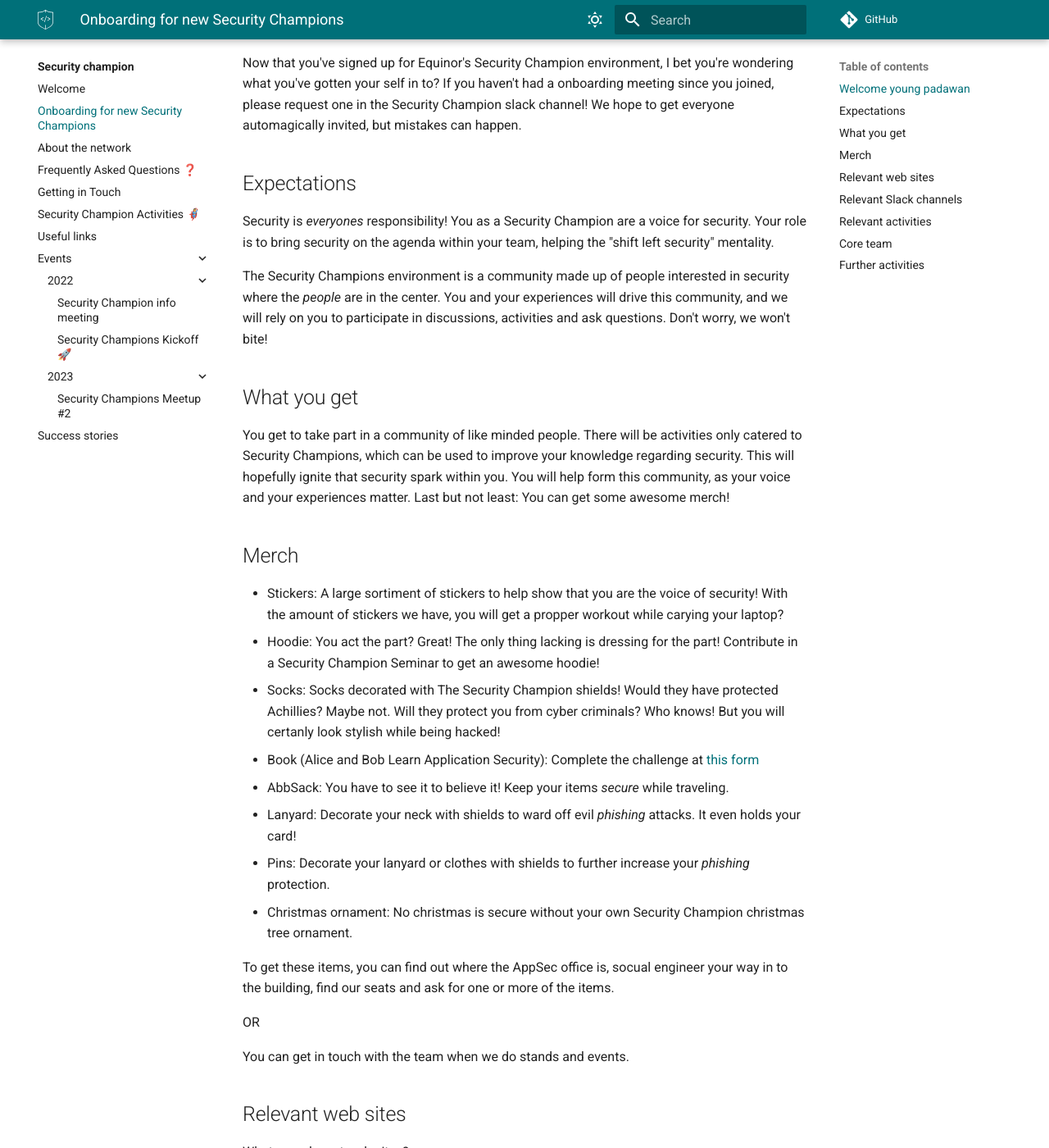
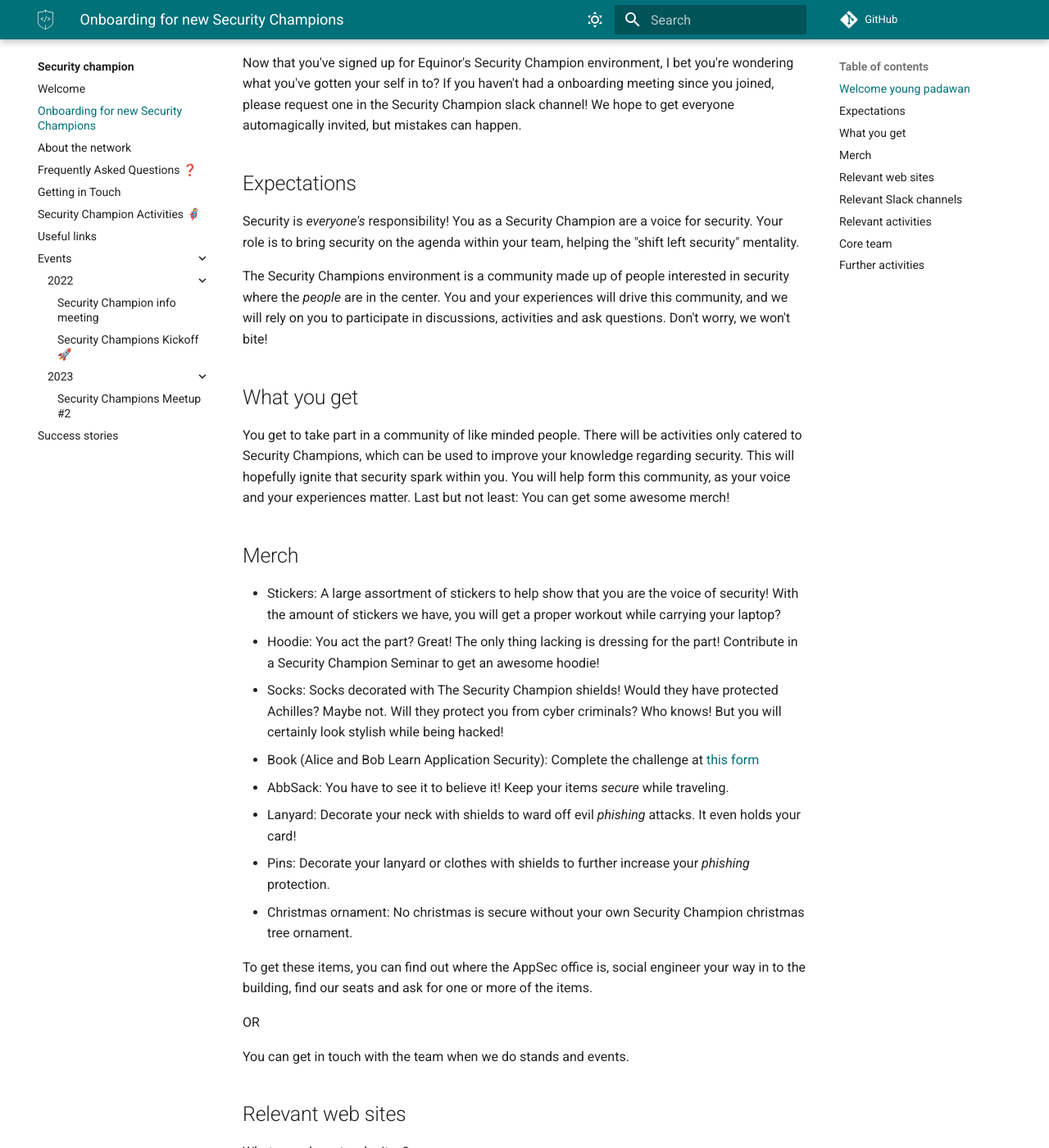
Before and after one commit to equinor/appsec, an MkDocs documentation site: the page built from docs/security-champion/2-new_security_champion.md, in a window 1280 px wide and 1400 px high, scrolled down 215 px. Shown: the whole window at 82% size. Built offline with MkDocs 1.6.1 and Material for MkDocs 9.7.7, drawn with Linux system fonts in a browser that asks for light colours; some web fonts are replaced; comment, search, counter and statistics services are not loaded; some of the changed lines change nothing that is shown; some of the changed text lies outside the part shown.

Commit message:
docs: corrected spelling

```diff
--- a/docs/security-champion/2-new_security_champion.md
+++ b/docs/security-champion/2-new_security_champion.md
@@ -8,7 +8,7 @@ If you haven't had a onboarding meeting since you joined, please request one in
 
 ## Expectations
 
-Security is _everyones_ responsibility! You as a Security Champion are a voice for security. Your role is to bring security on the agenda within your team, helping the "shift left security" mentality.
+Security is _everyone's_ responsibility! You as a Security Champion are a voice for security. Your role is to bring security on the agenda within your team, helping the "shift left security" mentality.
 
 The Security Champions environment is a community made up of people interested in security where the _people_ are in the center. You and your experiences will drive this community, and we will rely on you to participate in discussions, activities and ask questions. Don't worry, we won't bite!
 
@@ -19,16 +19,16 @@ You will help form this community, as your voice and your experiences matter. La
 
 ## Merch
 
-- Stickers: A large sortiment of stickers to help show that you are the voice of security! With the amount of stickers we have, you will get a propper workout while carying your laptop?
+- Stickers: A large assortment of stickers to help show that you are the voice of security! With the amount of stickers we have, you will get a proper workout while carrying your laptop?
 - Hoodie: You act the part? Great! The only thing lacking is dressing for the part! Contribute in a Security Champion Seminar to get an awesome hoodie!
-- Socks: Socks decorated with The Security Champion shields! Would they have protected Achillies? Maybe not. Will they protect you from cyber criminals? Who knows! But you will certanly look stylish while being hacked!
+- Socks: Socks decorated with The Security Champion shields! Would they have protected Achilles? Maybe not. Will they protect you from cyber criminals? Who knows! But you will certainly look stylish while being hacked!
 - Book (Alice and Bob Learn Application Security): Complete the challenge at [this form](https://forms.microsoft.com/r/cLRPzRtPGQ)
 - AbbSack: You have to see it to believe it! Keep your items _secure_ while traveling.
 - Lanyard: Decorate your neck with shields to ward off evil _phishing_ attacks. It even holds your card!
 - Pins: Decorate your lanyard or clothes with shields to further increase your _phishing_ protection.
 - Christmas ornament: No christmas is secure without your own Security Champion christmas tree ornament.
 
-To get these items, you can find out where the AppSec office is, socual engineer your way in to the building, find our seats and ask for one or more of the items.
+To get these items, you can find out where the AppSec office is, social engineer your way in to the building, find our seats and ask for one or more of the items.
 
 OR
 
@@ -59,19 +59,7 @@ In the Security Champions, **YOU** are the key ingredient. We have multiple meet
 
 In the Security Champions environment we have a "core team" that tries to facilitate activities and content. These are people from  different consultant firms and the AppSec team themselves. The objective is to drive and engage the Security Champions community. If you have any questions, please do not hesitate to ask one of them.
 
-- Anders Erling Aabakken
-- Anton Eskov
-- Arne Kristian Jansen
-- Benjamin Løkling
-- Eirik Andre Stalesen
-- Even Tillerli
-- Ipsita Mishra
-- Kristian Reed
-- Nicole Silva
-- Rutger Rovers
-- Stein-Arne Sivertsen
-- Thomas Kalve
-- Sean Tollefsen Sinclair
+For more information, please check out the [Security Champion sharepoint](https://statoilsrm.sharepoint.com/sites/securitychampion9/)
 
 ## Further activities
 
```
